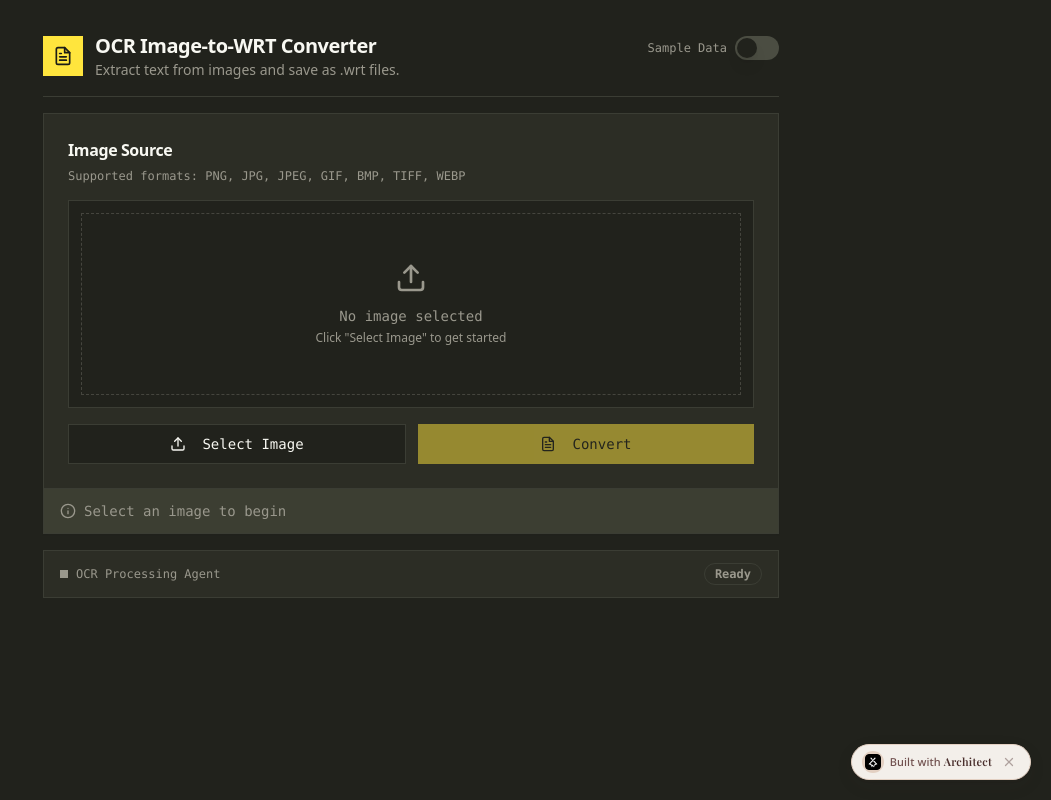
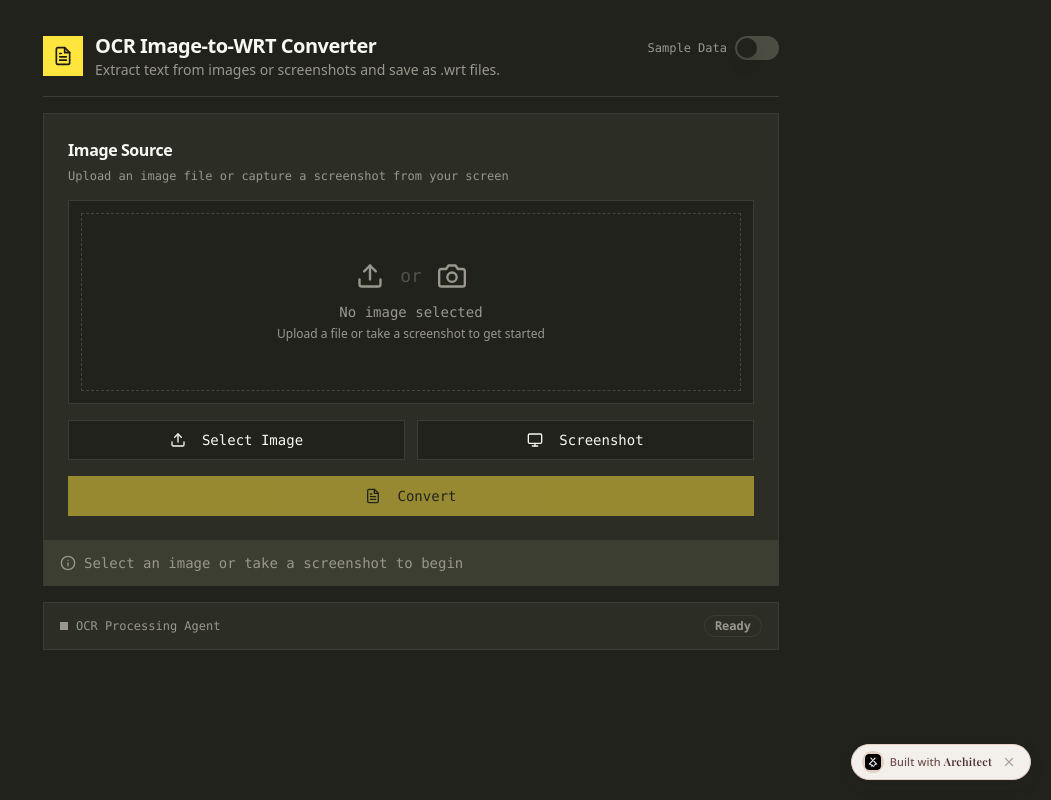
Before and after one commit to Lyzr-Apps/ocr-writer-fresh-bolt-ndca, a Next.js app: page / in a window 1280 px wide. Shown: the whole page, without its empty margins (229-1280 px from the left). Built offline with nearby package versions, Linux system fonts and the light colour scheme.

Commit message:
feat: added optional screenshot capture feature using Screen Capture API

```diff
--- a/app/page.tsx
+++ b/app/page.tsx
@@ -9,7 +9,7 @@ import { Label } from '@/components/ui/label'
 import { Badge } from '@/components/ui/badge'
 import { ScrollArea } from '@/components/ui/scroll-area'
 import { Separator } from '@/components/ui/separator'
-import { FiFileText, FiUpload, FiImage, FiCheck, FiCheckCircle, FiAlertCircle, FiLoader, FiDownload, FiX, FiCopy, FiInfo } from 'react-icons/fi'
+import { FiFileText, FiUpload, FiImage, FiCheck, FiCheckCircle, FiAlertCircle, FiLoader, FiDownload, FiX, FiCopy, FiInfo, FiCamera, FiMonitor } from 'react-icons/fi'
 
 // --- Constants ---
 const AGENT_ID = '69a141d1f77666f08532da44'
@@ -183,13 +183,23 @@ export default function Page() {
   const [imagePreviewUrl, setImagePreviewUrl] = useState<string | null>(null)
   const [ocrResult, setOcrResult] = useState<OCRResult | null>(null)
   const [status, setStatus] = useState<StatusType>('idle')
-  const [statusMessage, setStatusMessage] = useState('Select an image to begin')
+  const [statusMessage, setStatusMessage] = useState('Select an image or take a screenshot to begin')
   const [loading, setLoading] = useState(false)
   const [activeAgentId, setActiveAgentId] = useState<string | null>(null)
   const [showSampleData, setShowSampleData] = useState(false)
   const [copied, setCopied] = useState(false)
+  const [sourceType, setSourceType] = useState<'file' | 'screenshot' | null>(null)
+  const [screenshotSupported, setScreenshotSupported] = useState(true)
 
   const fileInputRef = useRef<HTMLInputElement>(null)
+  const canvasRef = useRef<HTMLCanvasElement>(null)
+
+  // Check if Screen Capture API is available
+  React.useEffect(() => {
+    if (typeof navigator === 'undefined' || !navigator.mediaDevices || !navigator.mediaDevices.getDisplayMedia) {
+      setScreenshotSupported(false)
+    }
+  }, [])
 
   // Effective data (real or sample)
   const effectiveResult = showSampleData ? SAMPLE_RESULT : ocrResult
@@ -213,6 +223,7 @@ export default function Page() {
 
     setSelectedFile(file)
     setOcrResult(null)
+    setSourceType('file')
 
     // Create image preview
     const reader = new FileReader()
@@ -223,6 +234,69 @@ export default function Page() {
 
     setStatus('loaded')
     setStatusMessage(`Image loaded: ${file.name}. Ready to convert.`)
+  }, [])
+
+  const handleScreenshot = useCallback(async () => {
+    try {
+      setStatus('processing')
+      setStatusMessage('Waiting for screen selection...')
+
+      const stream = await navigator.mediaDevices.getDisplayMedia({
+        video: { displaySurface: 'monitor' } as MediaTrackConstraints,
+      })
+
+      // Create a video element to capture the frame
+      const video = document.createElement('video')
+      video.srcObject = stream
+      await video.play()
+
+      // Wait a brief moment for the video to stabilize
+      await new Promise((resolve) => setTimeout(resolve, 200))
+
+      // Draw to canvas
+      const canvas = canvasRef.current ?? document.createElement('canvas')
+      canvas.width = video.videoWidth
+      canvas.height = video.videoHeight
+      const ctx = canvas.getContext('2d')
+      if (!ctx) {
+        stream.getTracks().forEach((track) => track.stop())
+        setStatus('error')
+        setStatusMessage('Failed to capture screenshot. Canvas context unavailable.')
+        return
+      }
+      ctx.drawImage(video, 0, 0)
+
+      // Stop the stream immediately
+      stream.getTracks().forEach((track) => track.stop())
+
+      // Convert canvas to blob then to File
+      const blob = await new Promise<Blob | null>((resolve) => canvas.toBlob(resolve, 'image/png'))
+      if (!blob) {
+        setStatus('error')
+        setStatusMessage('Failed to capture screenshot. Could not create image.')
+        return
+      }
+
+      const timestamp = new Date().toISOString().replace(/[:.]/g, '-').slice(0, 19)
+      const screenshotFile = new File([blob], `screenshot_${timestamp}.png`, { type: 'image/png' })
+
+      // Set state
+      setSelectedFile(screenshotFile)
+      setOcrResult(null)
+      setSourceType('screenshot')
+      setImagePreviewUrl(canvas.toDataURL('image/png'))
+      setStatus('loaded')
+      setStatusMessage(`Screenshot captured: ${screenshotFile.name}. Ready to convert.`)
+    } catch (err) {
+      // User cancelled or permission denied
+      if (err instanceof Error && err.name === 'NotAllowedError') {
+        setStatus('idle')
+        setStatusMessage('Screenshot cancelled. Select an image to begin.')
+      } else {
+        setStatus('error')
+        setStatusMessage(err instanceof Error ? err.message : 'Screenshot capture failed. Try selecting an image file instead.')
+      }
+    }
   }, [])
 
   const handleConvert = useCallback(async () => {
@@ -322,7 +396,8 @@ export default function Page() {
     setImagePreviewUrl(null)
     setOcrResult(null)
     setStatus('idle')
-    setStatusMessage('Select an image to begin')
+    setStatusMessage('Select an image or take a screenshot to begin')
+    setSourceType(null)
     if (fileInputRef.current) {
       fileInputRef.current.value = ''
     }
@@ -341,6 +416,8 @@ export default function Page() {
           onChange={handleFileChange}
           className="hidden"
         />
+        {/* Hidden canvas for screenshot capture */}
+        <canvas ref={canvasRef} className="hidden" />
 
         <div className="max-w-3xl mx-auto px-4 py-8 space-y-4">
           {/* Header */}
@@ -351,7 +428,7 @@ export default function Page() {
               </div>
               <div>
                 <h1 className="text-xl font-bold tracking-tight text-foreground">OCR Image-to-WRT Converter</h1>
-                <p className="text-sm text-muted-foreground">Extract text from images and save as .wrt files.</p>
+                <p className="text-sm text-muted-foreground">Extract text from images or screenshots and save as .wrt files.</p>
               </div>
             </div>
             <div className="flex items-center gap-2 pt-1">
@@ -373,7 +450,7 @@ export default function Page() {
             <CardHeader className="pb-4">
               <CardTitle className="text-base font-semibold text-card-foreground">Image Source</CardTitle>
               <CardDescription className="text-muted-foreground text-xs font-mono">
-                Supported formats: PNG, JPG, JPEG, GIF, BMP, TIFF, WEBP
+                Upload an image file or capture a screenshot from your screen
               </CardDescription>
             </CardHeader>
 
@@ -390,20 +467,33 @@ export default function Page() {
                       />
                     </div>
                     <div className="flex items-center gap-2 text-sm">
-                      <FiImage className="w-4 h-4 text-muted-foreground flex-shrink-0" />
+                      {sourceType === 'screenshot' ? (
+                        <FiCamera className="w-4 h-4 text-muted-foreground flex-shrink-0" />
+                      ) : (
+                        <FiImage className="w-4 h-4 text-muted-foreground flex-shrink-0" />
+                      )}
                       <span className="font-mono text-xs text-foreground truncate">{effectiveFileName ?? 'image'}</span>
+                      {sourceType === 'screenshot' && (
+                        <Badge variant="outline" className="text-[10px] font-mono border-accent/40 text-accent px-1.5 py-0">
+                          screenshot
+                        </Badge>
+                      )}
                     </div>
                   </div>
                 ) : (
                   <div className="flex flex-col items-center justify-center py-12 px-6 border border-dashed border-muted-foreground/30 m-3">
-                    <FiUpload className="w-8 h-8 text-muted-foreground mb-3" />
+                    <div className="flex items-center gap-4 mb-3">
+                      <FiUpload className="w-7 h-7 text-muted-foreground" />
+                      <span className="text-muted-foreground/40 text-lg font-mono">or</span>
+                      <FiCamera className="w-7 h-7 text-muted-foreground" />
+                    </div>
                     <p className="text-sm text-muted-foreground font-mono">No image selected</p>
-                    <p className="text-xs text-muted-foreground mt-1">Click &quot;Select Image&quot; to get started</p>
+                    <p className="text-xs text-muted-foreground mt-1">Upload a file or take a screenshot to get started</p>
                   </div>
                 )}
               </div>
 
-              {/* Action Buttons */}
+              {/* Source Buttons */}
               <div className="flex gap-3">
                 <Button
                   variant="outline"
@@ -414,6 +504,21 @@ export default function Page() {
                   <FiUpload className="w-4 h-4 mr-2" />
                   Select Image
                 </Button>
+                {screenshotSupported && (
+                  <Button
+                    variant="outline"
+                    onClick={handleScreenshot}
+                    disabled={loading || showSampleData}
+                    className="flex-1 border-border font-mono text-sm"
+                  >
+                    <FiMonitor className="w-4 h-4 mr-2" />
+                    Screenshot
+                  </Button>
+                )}
+              </div>
+
+              {/* Convert + Reset */}
+              <div className="flex gap-3">
                 <Button
                   onClick={handleConvert}
                   disabled={(!selectedFile && !showSampleData) || loading || showSampleData}
```
Also changed, not shown: 1 other file (tests, documents, lock files or other folders).
